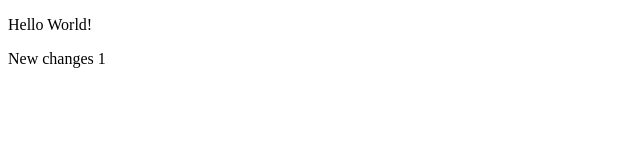
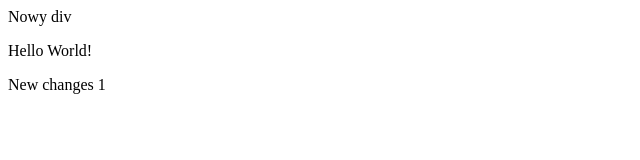
Before and after one commit to dzierzbixwojto/todayGit, a plain HTML site: page index.html in a window 1280 px wide. Shown: the whole page, without its empty margins (0-640 px from the left). Drawn offline with Linux system fonts and the light colour scheme.

Commit message:
Added div container.

```diff
--- a/index.html
+++ b/index.html
@@ -7,6 +7,7 @@
   <title>Document</title>
 </head>
 <body>
+  <div class="container">Nowy div</div>
   <p>Hello World!</p>
 
   <p>New changes 1</p>
```
